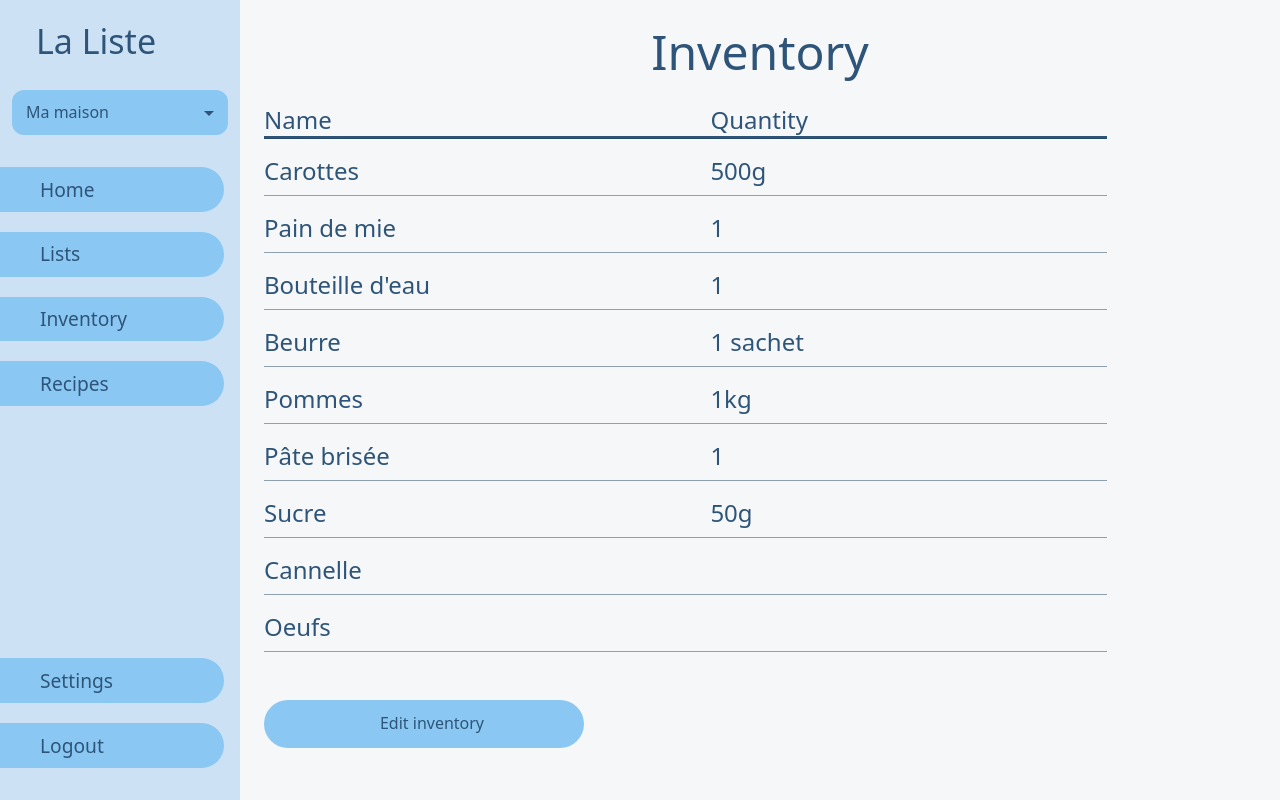
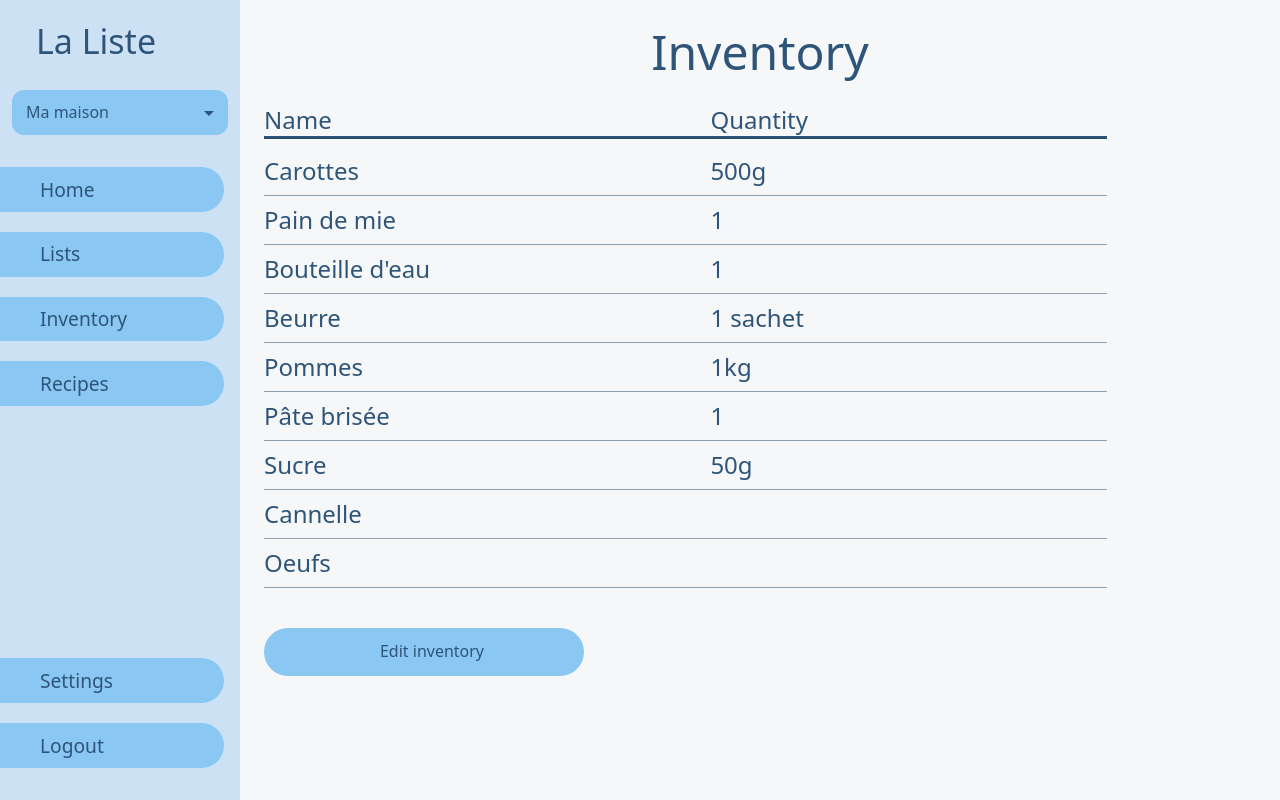
Before and after one commit to La-liste/frontend, a React (Vite) app: page /inventory in a window 1280 px wide. Built offline with nearby package versions, Linux system fonts and the light colour scheme; some icons are missing; a web font is replaced by a local one.

Commit message:
refacto: height of lines from the table

```diff
--- a/src/pages/app/core/inventory/inventory.tsx
+++ b/src/pages/app/core/inventory/inventory.tsx
@@ -37,7 +37,7 @@ export default function Inventory() {
 
         {items.map((item, index) => (
           <>
-          <Stack direction="row" sx={{ mt: 0, mb: 1 }} key={index}>
+          <Stack direction="row" sx={{ pb: 1 }} key={index}>
           <Stack
             width={isMobile ? "65%" : "45%"}
           >
@@ -67,7 +67,7 @@ export default function Inventory() {
               </Typography>
             </Stack>
           </Stack>
-          <Divider sx={{ backgroundColor: "text.primary", mb: 2, width: isTablet ? "100%" : "85%", opacity: 0.5 }} />
+          <Divider sx={{ backgroundColor: "text.primary", mb: 1, width: isTablet ? "100%" : "85%", opacity: 0.5 }} />
           </>
         ))}
 
--- a/src/pages/app/core/recipes/recipe.tsx
+++ b/src/pages/app/core/recipes/recipe.tsx
@@ -95,7 +95,7 @@ export default function Recipe() {
                     </Typography>
                   </Stack>
                 </Stack>
-                <Divider sx={{ backgroundColor: "text.primary", mb: 2, width: isTablet ? "100%" : "85%", opacity: 0.5 }} />
+                <Divider sx={{ backgroundColor: "text.primary", mb: 1, width: isTablet ? "100%" : "85%", opacity: 0.5 }} />
               </Stack>
             ))}
 
--- a/src/pages/app/core/settings/admin/admin.tsx
+++ b/src/pages/app/core/settings/admin/admin.tsx
@@ -23,7 +23,7 @@ export default function AdminSettings() {
       <TitlePage text={t("settings.admin.title")} isCentered />
 
       <Stack sx={{ maxWidth: 1200, width: "100%", margin: "24px auto" }}>
-        <Stack direction="row" sx={{ mb: 1 }}>
+        <Stack direction="row">
           <Stack width={isMobile ? "35%" : "25%"}>
             <Typography variant={isMobile ? "h6" : "h5"} sx={{ minWidth: 0 }}>
               { isTablet ? t("settings.admin.users.mobile") : t("settings.admin.users.desktop") }
@@ -86,7 +86,7 @@ export default function AdminSettings() {
                 </Stack>
               </Stack>
             </Stack>
-            <Divider sx={{ backgroundColor: "text.primary", mb: 2, width: isTablet ? "100%" : "85%", opacity: 0.5 }} />
+            <Divider sx={{ backgroundColor: "text.primary", mb: 1, width: isTablet ? "100%" : "85%", opacity: 0.5 }} />
           </Stack>
         ))}
 
--- a/src/pages/app/core/settings/homes/homes.tsx
+++ b/src/pages/app/core/settings/homes/homes.tsx
@@ -62,7 +62,7 @@ return (
               </Stack>
             </Stack>
           </Stack>
-          <Divider sx={{ backgroundColor: "text.primary", mb: 2, width: isMobile ? "100%" : "85%", opacity: 0.5 }} />
+          <Divider sx={{ backgroundColor: "text.primary", mb: 1, width: isMobile ? "100%" : "85%", opacity: 0.5 }} />
         </Stack>
       ))}
 
```
